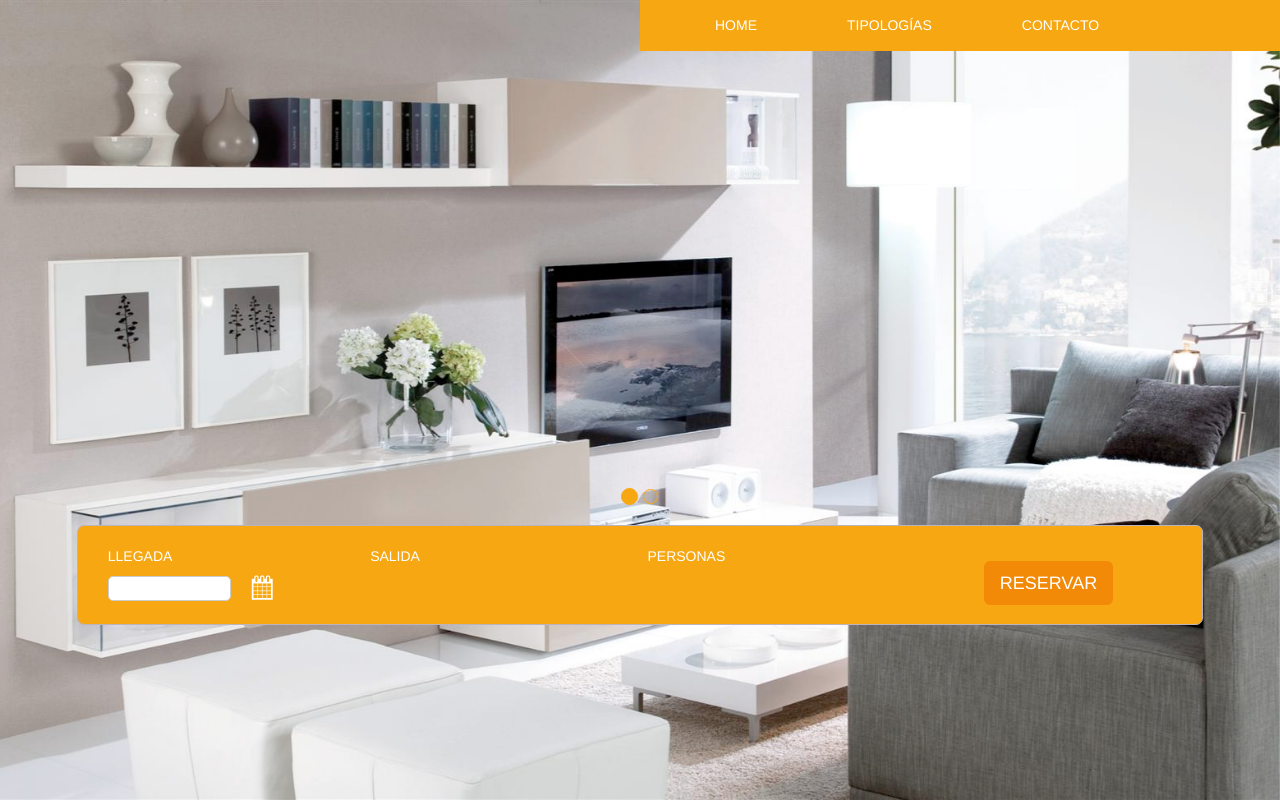
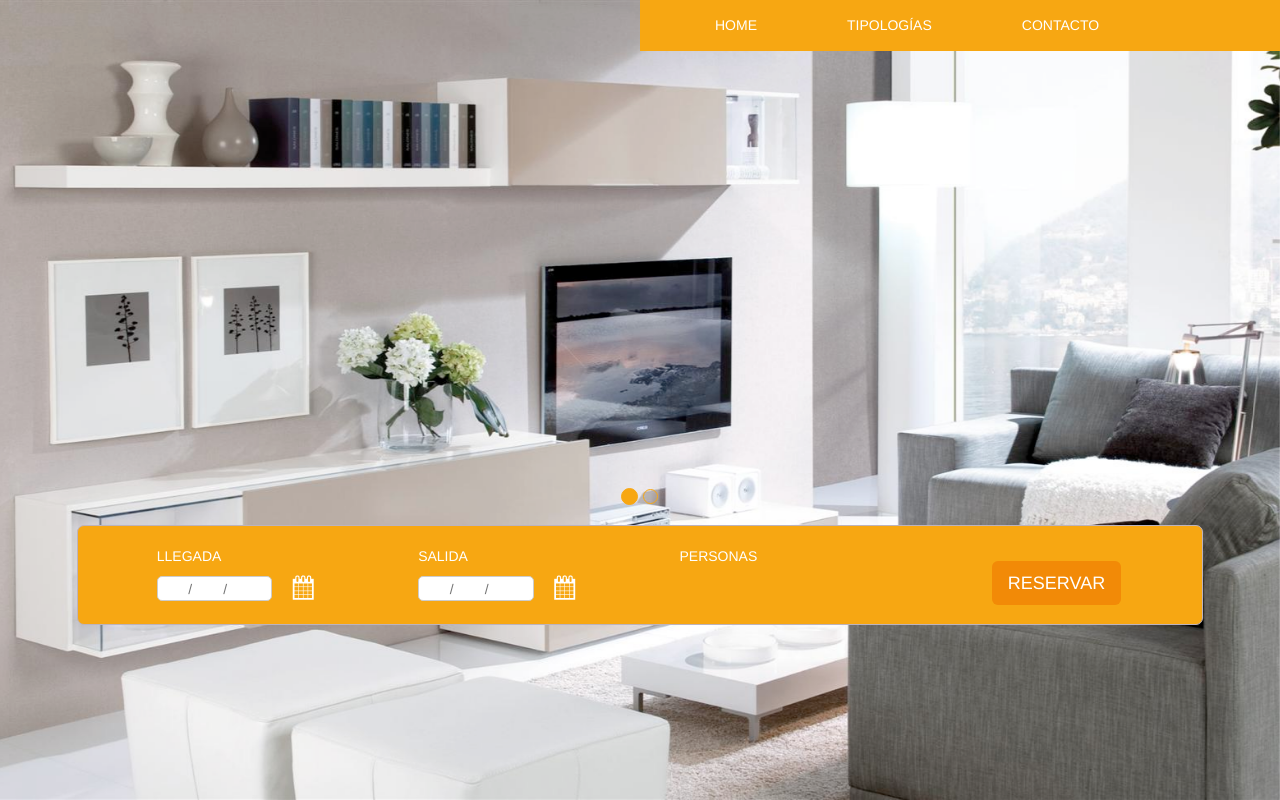
Before and after one commit to yamil777/in-project1, a CodeIgniter app: page /database/ in a window 1280 px wide. Run offline with CodeIgniter, Linux system fonts and the light colour scheme.

Commit message:
adding end date

```diff
--- a/application/views/_partials/_reservation-bar.php
+++ b/application/views/_partials/_reservation-bar.php
@@ -1,11 +1,13 @@
 	<div class="row reservation-bar-container carousel-indicators col-xs-12">
 		<div class="col-xs-3 reservation-tile">
-			<p class="col-xs-12">LLEGADA</p>
-			<input id="datePicker" name="datePicker" readonly type="text" class="textbox col-xs-6"/>
-			<span id="dateIcon" class="col-xs-2 font-icon date-icon">&#xe801;</span>
+			<p>LLEGADA</p>
+			<input id="startDate" name="datePicker" readonly type="text" placeholder="    /        /    " class="datePicker textbox col-xs-6"/>
+			<span id="startDateIcon" class="col-xs-2 font-icon date-icon">&#xe801;</span>
 		</div>
 		<div class="col-xs-3 reservation-tile">
 			<p>SALIDA</p>
+			<input id="endDate" name="datePicker" readonly type="text" placeholder="    /        /    " class="datePicker textbox col-xs-6"/>
+			<span id="endDateIcon" class="col-xs-2 font-icon date-icon">&#xe801;</span>
 		</div>
 		<div class="col-xs-3 reservation-tile">
 			<p>PERSONAS</p>
--- a/css/general.css
+++ b/css/general.css
@@ -59,6 +59,7 @@
 	-moz-border-radius: 7px 7px 7px 7px;
 	-webkit-border-radius: 7px 7px 7px 7px;
 	border: 1px ridge #bdb3bd;
+	padding-left: 5%;
 }
 
 .reservation-bar-container .reservation-tile {
@@ -75,7 +76,6 @@
 	border: 1px solid #cccccc;
 	outline:0;
 	height:25px;
-	margin-left: 15px;
 	border-radius: 5px 5px 5px 5px;
 	-moz-border-radius: 5px 5px 5px 5px;
 	-webkit-border-radius: 5px 5px 5px 5px;
--- a/js/general.js
+++ b/js/general.js
@@ -6,9 +6,15 @@ $( document ).ready(function() {
 	    interval: 5000, //changes the speed
 	});
 
-	$('#datePicker').datepicker();
+	$('.datePicker').datepicker({
+		dateFormat: 'dd/mm/yy'
+	});
 });
 
-$('#dateIcon').click(function() {
-	$('#datePicker').focus();
+$('#startDateIcon').click(function() {
+	$('#startDate').focus();
+});
+
+$('#endDateIcon').click(function() {
+	$('#endDate').focus();
 })
```
